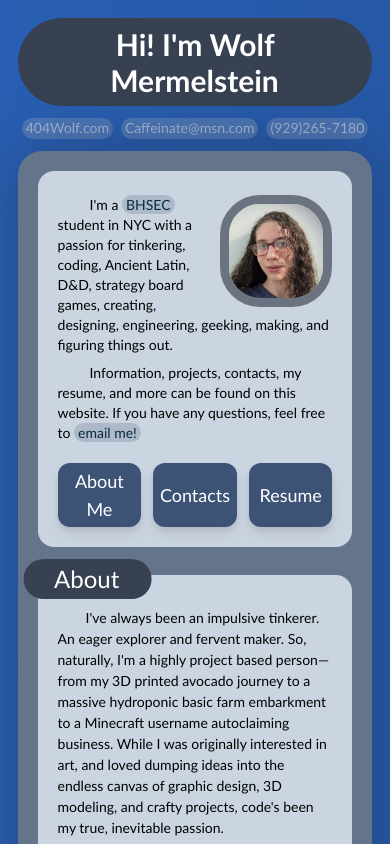
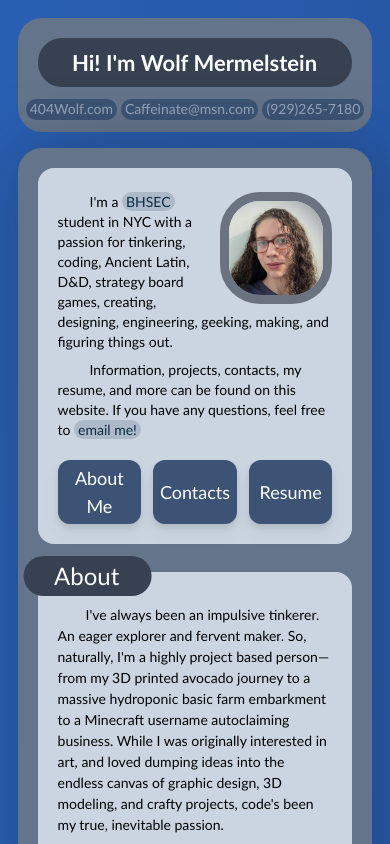
Before and after one commit to 404Wolf/404Wolf.com, a Next.js app: page / in a window 390 px wide. Shown: the top 844 px of the page. Built offline with nearby package versions, Linux system fonts and the light colour scheme.

Commit message:
Improved mobile styles

```diff
--- a/src/components/header/BasicContacts.js
+++ b/src/components/header/BasicContacts.js
@@ -1,10 +1,10 @@
 import InlineButton from "@/components/misc/InlineButton";
 
 const BasicContacts = () => {
-    const backgroundColor = "bg-slate-350/[27%] backdrop-blur-xl drop-shadow-2xl-c text-slate-200/[55%] md:text-slate-200/[35%]";
+    const backgroundColor = "bg-mid-blue md:bg-slate-350/[27%] backdrop-blur-xl drop-shadow-2xl-c text-slate-200/[55%] md:text-slate-200/[35%]";
 
     return (
-        <div className="p-2 rounded-xl flex gap-2 text-sm justify-center">
+        <div className="p-2 rounded-xl flex gap-1 md:gap-2 text-sm justify-center">
             <InlineButton internalTo="404Wolf.com" customBackgroundColor={ backgroundColor }>
                 404Wolf.com
             </InlineButton>
--- a/src/components/header/Header.js
+++ b/src/components/header/Header.js
@@ -2,7 +2,6 @@ import Image from "next/image";
 import Navbar from "./Navbar";
 import { useState } from "react";
 import InlineButton from "../misc/InlineButton";
-import Greeter from "./Greeter";
 
 const profileImageMe = "/resources/profileMe.webp"
 const profileImageDog = "/resources/profileDog.webp"
--- a/src/components/layouts/MainLayout.js
+++ b/src/components/layouts/MainLayout.js
@@ -5,17 +5,19 @@ import Greeter from "../header/Greeter";
 const MainLayout = ({ children, header, type=true }) => {
     return (
         <div>
-            {header && <Link href="/">
-                <div className="md:absolute bg-gray-700 text-white rounded-full py-2 md:py-[6px] px-4 mx-auto mb-1 md:mb-4 md:my-0 md:mx-0 md:w-[19.5rem] md:scale-[120%] md:-translate-y-[1rem] text-2xl max-[690px]:text-3xl text-center md:text-left font-bold z-50">
-                    { type && <Greeter/> || header }
+            <div className="bg-slate-500 p-5 md:p-0 rounded-3xl mb-4 md:bg-transparent">
+                {header && <Link href="/">
+                    <div className="md:absolute bg-gray-700 text-white rounded-3xl md:rounded-full py-2 md:py-[6px] px-4 mx-auto mb-1 md:mb-4 md:my-0 md:mx-0 md:w-[20rem] md:scale-[120%] md:-translate-y-[1.35rem] text-[22px] sm:text-[25px] text-center md:text-left font-bold z-50">
+                        { type && <Greeter/> || header }
+                    </div>
+                </Link>}
+
+                <div className="md:absolute md:top-[10rem] md:right-[-10rem] lg:top-0 lg:right-0 md:rotate-90 lg:rotate-0 z-50 -mb-4 md:mb-1">
+                    <BasicContacts/>
                 </div>
-            </Link>}
-
-            <div className="md:absolute md:top-[10rem] md:right-[-10rem] lg:top-0 lg:right-0 md:rotate-90 lg:rotate-0 z-50 mb-1">
-                <BasicContacts/>
             </div>
 
-            <div className={"bg-slate-500 p-5 rounded-3xl drop-shadow-4xl-c"}>
+            <div className="bg-slate-500 p-5 rounded-3xl drop-shadow-4xl-c">
                 { children }
             </div>
         </div>
```
